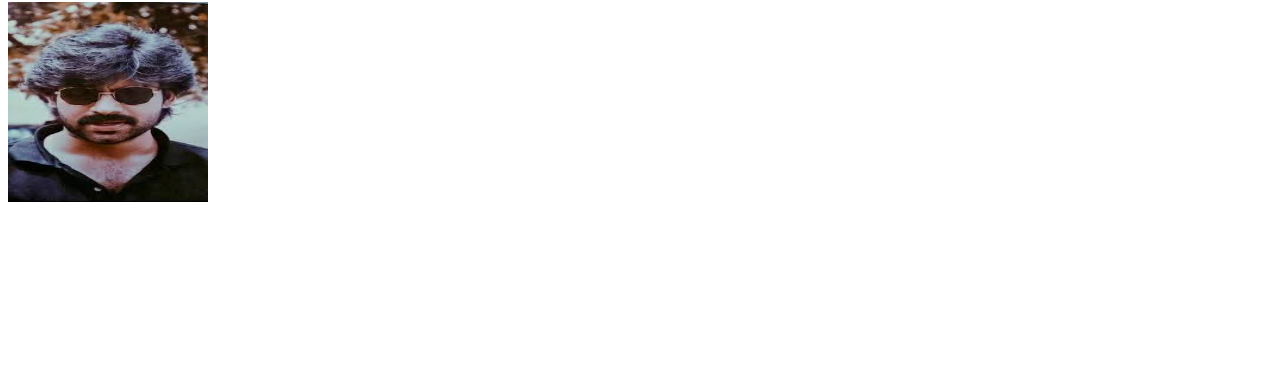
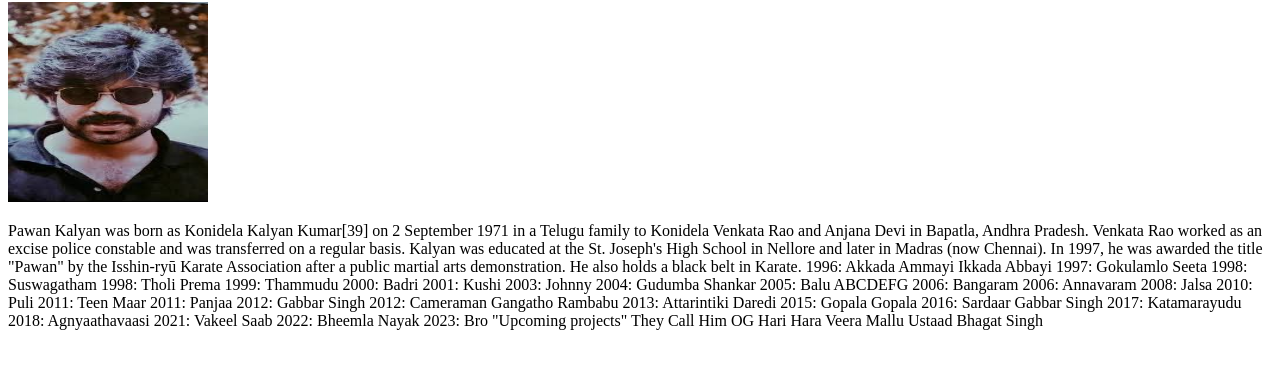
Before and after one commit to Saichandra566/version1, a plain HTML site: page pawan kalyan.html in a window 1280 px wide. Shown: the part 78-446 px from the top of the page. Drawn offline with Linux system fonts and the light colour scheme.

Commit message:
version2

```diff
--- a/pawan kalyan.html
+++ b/pawan kalyan.html
@@ -8,5 +8,43 @@
 <body>
     <h1>pawan kalyan</h1>
     <img src="./assets/pawan kalyan.png" alt="" width="200px" height="200px">
+    <p>
+        Pawan Kalyan was born as Konidela Kalyan Kumar[39] on 2 September 1971 in a Telugu family to Konidela Venkata Rao and Anjana Devi in Bapatla, Andhra Pradesh.
+        Venkata Rao worked as an excise police constable and was transferred on a regular basis.
+
+Kalyan was educated at the St. Joseph's High School in Nellore and later in Madras (now Chennai).
+In 1997, he was awarded the title "Pawan" by the Isshin-ryū Karate Association after a public martial arts demonstration.
+ He also holds a black belt in Karate.
+ 1996: Akkada Ammayi Ikkada Abbayi
+1997: Gokulamlo Seeta
+1998: Suswagatham
+1998: Tholi Prema
+1999: Thammudu
+2000: Badri
+2001: Kushi
+2003: Johnny
+2004: Gudumba Shankar
+2005: Balu ABCDEFG
+2006: Bangaram
+2006: Annavaram
+2008: Jalsa
+2010: Puli
+2011: Teen Maar
+2011: Panjaa
+2012: Gabbar Singh
+2012: Cameraman Gangatho Rambabu
+2013: Attarintiki Daredi
+2015: Gopala Gopala
+2016: Sardaar Gabbar Singh
+2017: Katamarayudu
+2018: Agnyaathavaasi
+2021: Vakeel Saab
+2022: Bheemla Nayak
+2023: Bro
+"Upcoming projects"
+They Call Him OG
+Hari Hara Veera Mallu
+Ustaad Bhagat Singh
+    </p>
 </body>
 </html>
```
Also changed, not shown: mahesh babu.html (+28 -0 lines), prabhas.html (+25 -0 lines).
